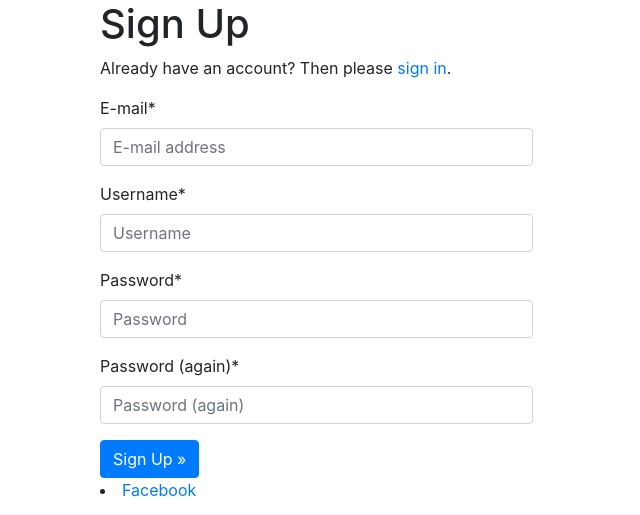
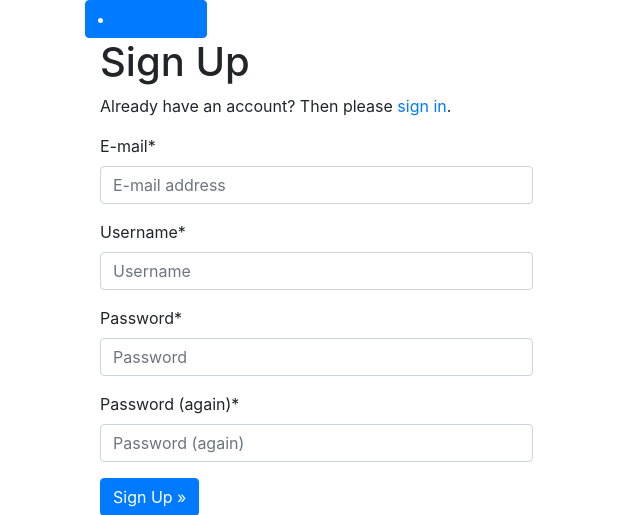
Before and after one commit to mkim0818/my-concert, a Django app: page /accounts/signup/ in a window 1280 px wide. Shown: the part 56-571 px from the top of the page, without its empty margins (0-640 px from the left). Run offline with Django 3.2, Linux system fonts and the light colour scheme; parts of the project's set-up code (start-up, migrations or seed data) failed here and were passed over; some libraries are stand-ins or nearby versions.

Commit message:
Facebook signup-button

```diff
--- a/myconcert/templates/account/signup.html
+++ b/myconcert/templates/account/signup.html
@@ -6,6 +6,8 @@
 {% block title %}{% trans "Signup" %}{% endblock title %}
 
 {% block content %}
+
+<button id="signup-facebook" class="btn btn-primary" type="submit">{% include "socialaccount/snippets/provider_list.html" with process="signup" %}</button>
 
 <div class="container">
   <div class="row">
@@ -23,7 +25,7 @@
         <button id="sign-up-button" class="btn btn-primary" type="submit">{% trans "Sign Up" %} &raquo;</button>
       </form>
 
-                {% include "socialaccount/snippets/provider_list.html" with process="signup" %}
+
 
     </div>
   </div>
```
